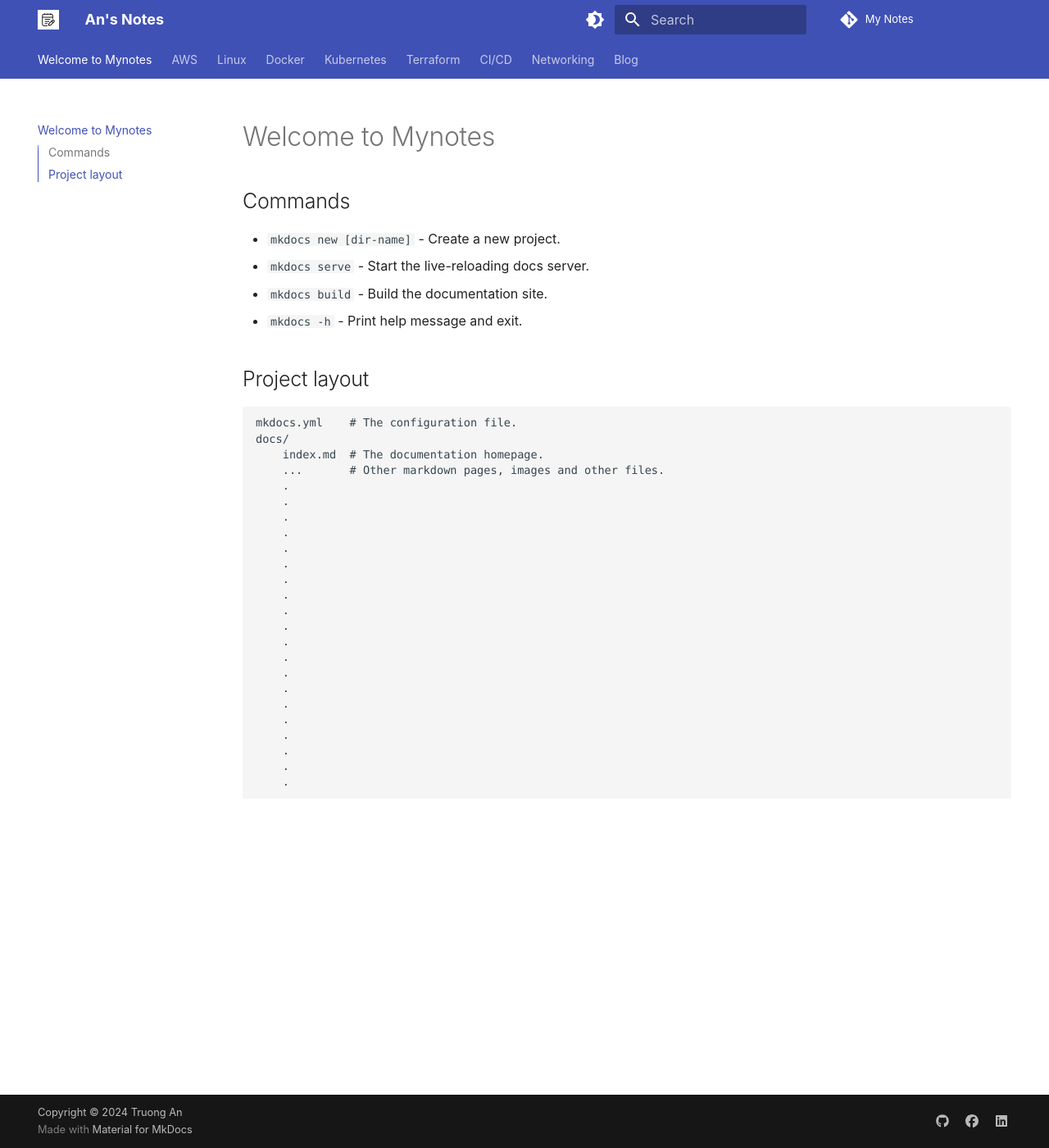
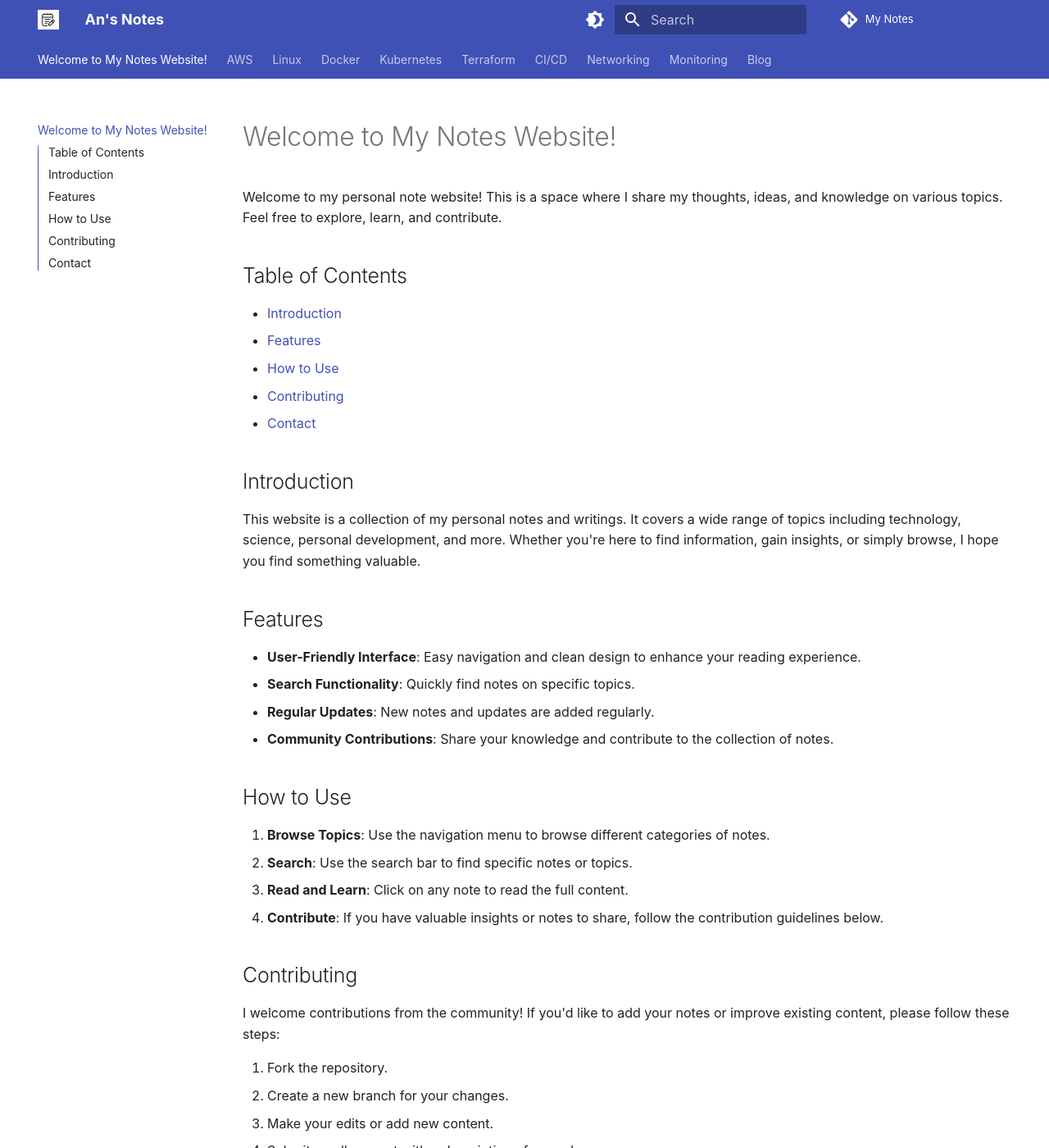
Before and after one commit to lovetruongan/My-Notes, an MkDocs documentation site: the page built from docs/index.md, in a window 1280 px wide and 1400 px high. Shown: the whole window at 82% size. Built offline with MkDocs 1.6.1 and Material for MkDocs 9.7.7, drawn with Linux system fonts in a browser that asks for light colours; some web fonts are replaced; comment, search, counter and statistics services are not loaded; some of the changed text lies outside the part shown.

Commit message:
add welcome

```diff
--- a/docs/index.md
+++ b/docs/index.md
@@ -1,35 +1,46 @@
-# Welcome to Mynotes
+# Welcome to My Notes Website!
 
-## Commands
+Welcome to my personal note website! This is a space where I share my thoughts, ideas, and knowledge on various topics. Feel free to explore, learn, and contribute.
 
-* `mkdocs new [dir-name]` - Create a new project.
-* `mkdocs serve` - Start the live-reloading docs server.
-* `mkdocs build` - Build the documentation site.
-* `mkdocs -h` - Print help message and exit.
+## Table of Contents
+- [Introduction](#introduction)
+- [Features](#features)
+- [How to Use](#how-to-use)
+- [Contributing](#contributing)
+- [Contact](#contact)
 
-## Project layout
+## Introduction
+This website is a collection of my personal notes and writings. It covers a wide range of topics including technology, science, personal development, and more. Whether you're here to find information, gain insights, or simply browse, I hope you find something valuable.
 
-    mkdocs.yml    # The configuration file.
-    docs/
-        index.md  # The documentation homepage.
-        ...       # Other markdown pages, images and other files.
-        .
-        .
-        .
-        .
-        .
-        .
-        .
-        .
-        .
-        .
-        .
-        .
-        .
-        .
-        .
-        .
-        .
-        .
-        .
-        .
+## Features
+- **User-Friendly Interface**: Easy navigation and clean design to enhance your reading experience.
+- **Search Functionality**: Quickly find notes on specific topics.
+- **Regular Updates**: New notes and updates are added regularly.
+- **Community Contributions**: Share your knowledge and contribute to the collection of notes.
+
+## How to Use
+1. **Browse Topics**: Use the navigation menu to browse different categories of notes.
+2. **Search**: Use the search bar to find specific notes or topics.
+3. **Read and Learn**: Click on any note to read the full content.
+4. **Contribute**: If you have valuable insights or notes to share, follow the contribution guidelines below.
+
+## Contributing
+I welcome contributions from the community! If you'd like to add your notes or improve existing content, please follow these steps:
+
+1. Fork the repository.
+2. Create a new branch for your changes.
+3. Make your edits or add new content.
+4. Submit a pull request with a description of your changes.
+
+Please ensure that your contributions are respectful and relevant to the topics covered on this site.
+
+## Contact
+If you have any questions, suggestions, or feedback, feel free to reach out:
+
+- **Email**: [lovetruongan@gmail.com](mailto:lovetruongan@gmail.com)
+
+Thank you for visiting my note website. Happy reading and learning!
+
+---
+
+*last updated on [7/9/2024].*
--- a/mkdocs.yml
+++ b/mkdocs.yml
@@ -13,6 +13,7 @@ theme:
     previous: fontawesome/solid/angle-left
     next: fontawesome/solid/angle-right
   features:
+    - navigation.indexes
     - navigation.instant
     - navigation.tracking
     - navigation.tabs
@@ -52,23 +53,21 @@ nav:
   - Terraform:
     - Terraform/Terraform.md
   - CI/CD:
-    - CI-CD/CI-CD.md
+    - CICD/CI-CD.md
   - Networking:
     - Networking/Networking.md
+  - Monitoring:
+    - Monitoring/Monitoring.md
   - Blog:
       - blog/index.md
+
 #plugin
 
 plugins:
   - search
   - blog
-  - rss:
-      match_path: blog/posts/.*
-      date_from_meta:
-        as_creation: date
-      categories:
-        - categories
-        - tags
+  - search:
+      separator: '[\s\u200b\-_,:!=\[\]()"`/]+|\.(?!\d)|&[lg]t;|(?!\b)(?=[A-Z][a-z])'
 
 #additional
 extra:
```
Also changed, not shown: docs/blog/posts/2nd-post.md (added, +8 -0 lines), docs/blog/posts/First-Post.md (added, +7 -0 lines), docs/Monitoring/Monitoring.md (added), 1 other file.
